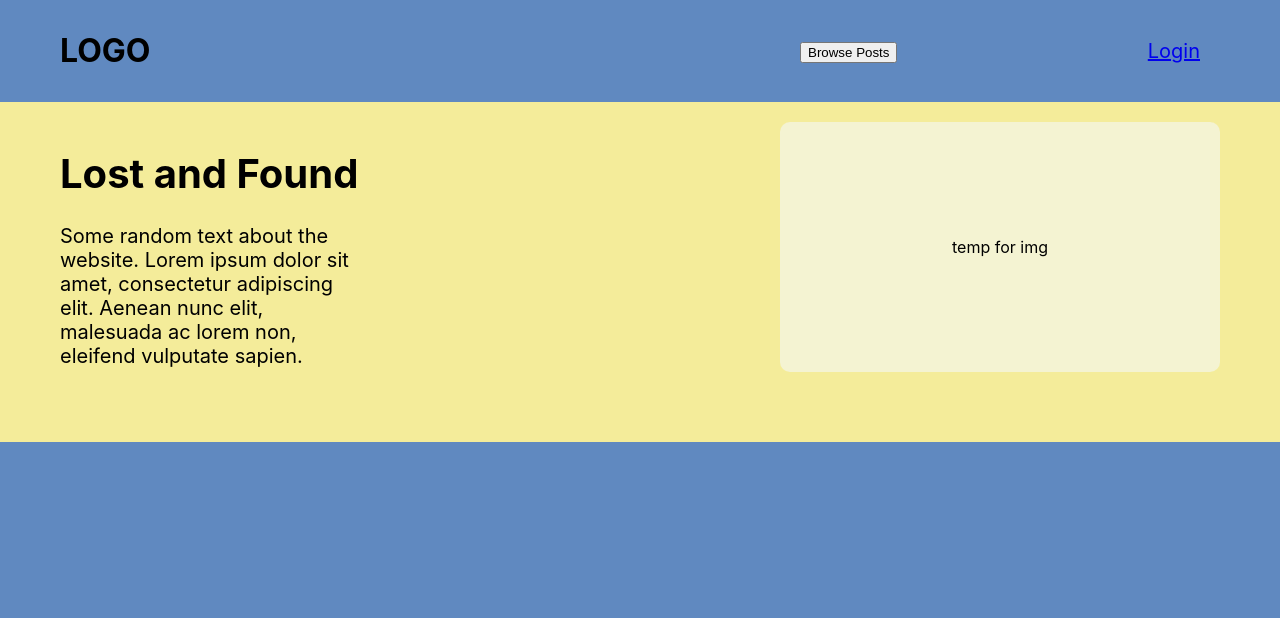
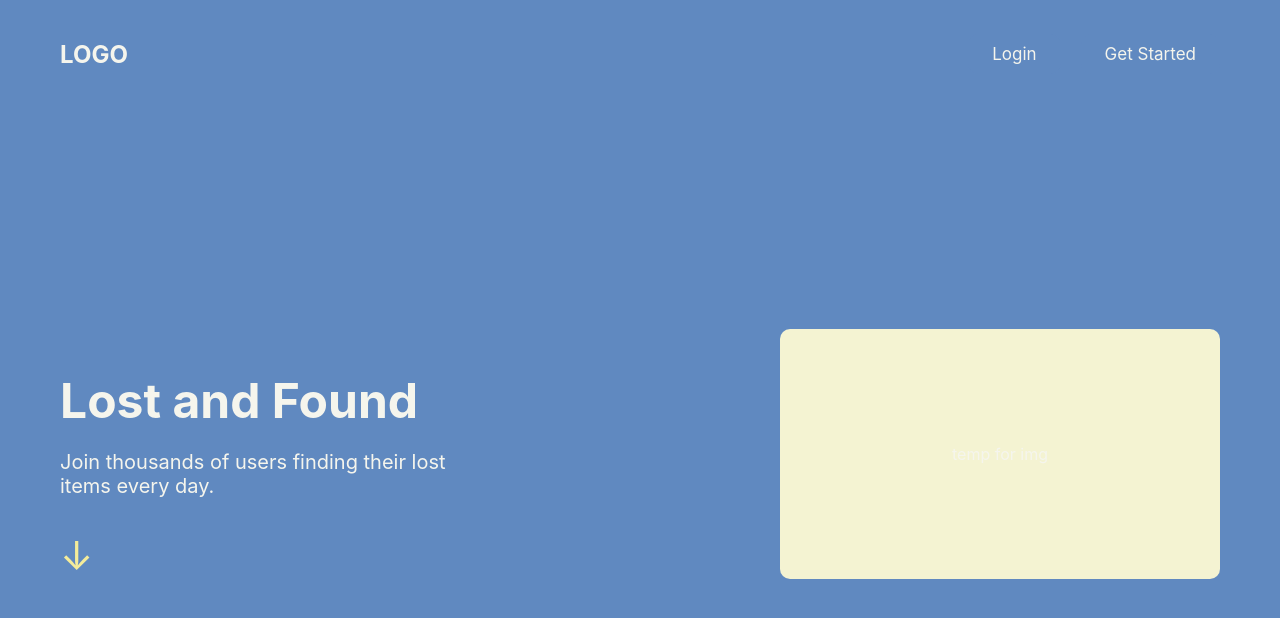
Before and after one commit to cyrussori/lost_and_found, a React (Vite) app in the folder lost_and_found/frontend/: page / in a window 1280 px wide. Shown: the top 618 px of the page. Built offline with nearby package versions, Linux system fonts and the light colour scheme; no server answers.

Commit message:
edited welcome page and its style to make it visually more direct

```diff
--- a/lost_and_found/frontend/src/components/Welcome.jsx
+++ b/lost_and_found/frontend/src/components/Welcome.jsx
@@ -3,30 +3,47 @@ import "../css/main.css";
 
 export default function Welcome() {
   return (
-    <>
+    <div className="welcomeScrollContainer">
+      <section className="hero">
         <div className="wrapper">
           <h1>LOGO</h1>
           <div className="linkBar">
+            <Link to="/login">
+              <button className="btnStyle">Login</button>
+            </Link>
             <Link to="/browse">
-            <button>Browse Posts</button>
+              <button className="btnStyle">Get Started</button>
             </Link>
-          <Link to="/login">Login</Link>
           </div>
         </div>
 
         <div className="laf">
-        <div>
+          <div className="lafText">
             <h1>Lost and Found</h1>
-          <p>
-            Some random text about the website. Lorem ipsum dolor sit amet,
-            consectetur adipiscing elit. Aenean nunc elit, malesuada ac lorem
-            non, eleifend vulputate sapien.
-          </p>
+            <p>Join thousands of users finding their lost items every day.</p>
+            <div className="scrollArrow">&#x2193;</div>
           </div>
-        <div>
           <div className="imagetemp">temp for img</div>
         </div>
+      </section>
+
+      <section className="features">
+        <h2>Our Features</h2>
+        <div className="featureCards">
+          <div className="featureCard">
+            <h3>Search Lost Items</h3>
+            <p>Easily find items reported lost by the community.</p>
           </div>
-    </>
+          <div className="featureCard">
+            <h3>Claim Found Items</h3>
+            <p>Quickly report and claim items you have found.</p>
+          </div>
+          <div className="featureCard">
+            <h3>Community Support</h3>
+            <p>Connect with other users and help return items.</p>
+          </div>
+        </div>
+      </section>
+    </div>
   );
 }
--- a/lost_and_found/frontend/src/css/main.css
+++ b/lost_and_found/frontend/src/css/main.css
@@ -1,149 +1,107 @@
+/* ============================= */
+/* Reset & Base */
 html, body {
   height: 100%;
   margin: 0;
   padding: 0;
+  font-family: 'Inter', sans-serif;
+  background-color: #6089c0; /* dark blue */
+  color: #333;
+  scroll-behavior: smooth;
 }
 
-body {
-  font-family: 'Inter', sans-serif;
+a {
+  text-decoration: none;
+}
+
+button {
+  font-family: inherit;
+}
+
+/* ============================= */
+/* Variables */
+:root {
   --dark-blue: #6089c0;
   --light-yellow: #f4ec9a;
   --white: #f5f5ed;
-  background-color: var(--dark-blue);
+  --light-gray: #f0f0f0;
+  --shadow-color: rgba(0, 0, 0, 0.1);
 }
 
-.wrapper {
-
-  background-color: var(--dark-blue);
-  /* Flexbox */
-  padding: 10px;
-  padding-left: 60px;
-  padding-right: 60px;
-  display: flex;
-  align-items: center;
-  justify-content: space-between;
-}
-/* Child combinator */
-.wrapper > div {
-  padding: 20px;
-  border-radius: 10px;
-  display:  flex;
-  gap: 20px;
-}
-
-.laf {
-  padding: 20px;
-  padding-left: 60px;
-  padding-right: 60px;
-  padding-bottom: 50px;
-  display: flex;
-  justify-content: space-between;
-  background-color: var(--light-yellow);
-}
-
-.linkBar {
-  width: 400px;
-  justify-content: space-between;
-  align-items: center;
-  font-size: 20px;
-}
-
-.imagetemp {
-  display: flex;
-  flex-shrink: 0;
-  border-radius: 10px;
-  background-color: #f4f3d2;
-  width: 440px;
-  height: 250px;
-  margin-bottom: 20px;
-  align-items: center;
-  justify-content: center;
-}
-
-.laf > div > p {
-  font-size: 20px;
-  max-width: 300px;
-}
-
+/* ============================= */
+/* Buttons */
 .btnStyle {
   background-color: var(--dark-blue);
   border: none;
   color: var(--white);
-  text-align: center;
-  text-decoration: none;
-  display: inline-block;
   cursor: pointer;
   border-radius: 10px;
   font-size: 17px;
   padding: 10px 24px;
+  transition: background 0.3s ease;
 }
 .btnStyle:hover {
   background-color: #5078b3;
 }
-.btnCancel {
-  background-color: white;
-  border: 1px solid #ccc;
-  border-radius: 10px;
-  padding: 10px 24px;
-  font-size: 17px;
-}
-.btnCancel:hover{
-  background-color: #f0f0f0;
+
+/* ============================= */
+/* Welcome / Hero Page Scroll Snap */
+.welcomeScrollContainer {
+  height: 100vh;
+  overflow-y: scroll;
+  scroll-snap-type: y mandatory;
 }
 
-.linkBar .btnStyle {
-  padding: 10px 20px;
+.welcomeScrollContainer section {
+  height: 100vh;
+  scroll-snap-align: start;
+  display: flex;
+  flex-direction: column;
+  justify-content: center;
+  padding: 0 60px;
 }
 
-.laf .btnStyle {
-  padding: 15px 32px;
-  font-size: 17px;
+/* Hero Section */
+.hero { background-color: var(--dark-blue); color: var(--white); }
+.wrapper { display: flex; justify-content: space-between; align-items: center; padding: 20px 0; }
+.linkBar { display: flex; gap: 20px; }
+.laf { display: flex; justify-content: space-between; align-items: center; flex: 1; }
+.lafText { max-width: 400px; }
+.lafText h1 { font-size: 48px; margin-bottom: 20px; }
+.lafText p { font-size: 20px; }
+.scrollArrow, .scrollDown { font-size: 40px; margin-top: 30px; cursor: pointer; animation: bounce 1.5s infinite; color: var(--light-yellow); }
+@keyframes bounce { 0%,20%,50%,80%,100%{transform:translateY(0);} 40%{transform:translateY(10px);} 60%{transform:translateY(5px);} }
+.imagetemp { display: flex; flex-shrink: 0; border-radius: 10px; background-color: #f4f3d2; width: 440px; height: 250px; align-items: center; justify-content: center; }
+
+/* Features Section */
+.features { background-color: var(--light-yellow); color: #333; text-align: center; }
+.features h2 { font-size: 36px; margin-bottom: 40px; }
+.featureCards { display: flex; justify-content: center; gap: 20px; flex-wrap: wrap; }
+.featureCard { background-color: var(--white); border-radius: 15px; padding: 20px; width: 250px; box-shadow: 0 4px 6px rgba(0,0,0,0.1); transition: transform 0.3s ease; }
+.featureCard:hover { transform: translateY(-5px); }
+.featureCard h3 { font-size: 20px; margin-bottom: 10px; }
+.featureCard p { font-size: 16px; }
+
+/* ============================= */
+.postPage {
+  display: flex;
+  flex-direction: column;
+  align-items: center;
+  justify-content: flex-start;
+  padding: 20px 60px;
+  min-height: 100vh;
+  background-color: var(--light-yellow);
 }
 
-.laf > div > h1 {
-  font-size: 40px;
+.postPage .feed {
+  display: flex;
+  flex-wrap: wrap;
+  justify-content: center;
+  gap: 20px;
+  width: 100%;
+  max-width: 1200px;
 }
 
-.postbar {
-  background-color: #fff9e6;
-  padding: 10px;
+.postPage .cardPost {
+  margin: 10px;
 }
-
-.card {
-  position: fixed;
-  inset: 0;
-  display: flex;
-  align-items: center;
-  justify-content: center;
-  flex-direction: column;
-  z-index: 999;
-}
-
-.feed {
-  display: flex;
-  flex-wrap: wrap;
-  grid-template-columns: repeat(auto-fill, minmax(250px, 1fr));
-  gap: 20px;
-  padding: 20px;
-  justify-content: space-between;
-  flex: 1;
-}
-
-/* Make form items display as one per line */
-.formContainer {
-  display: flex;
-  flex-direction: column;
-  gap: 10px;
-}
-
-/* Make inputs stretch full width */
-.formContainer input,
-.formContainer textarea,
-.formContainer select {
-  margin: 0px;
-  width: 100%;
-  padding: 5px;
-  border-radius: 6px;
-  border: 1px solid #ccc;
-  font-size: 14px;
-}
```
Lines whose indentation alone changed are shown as unchanged.
